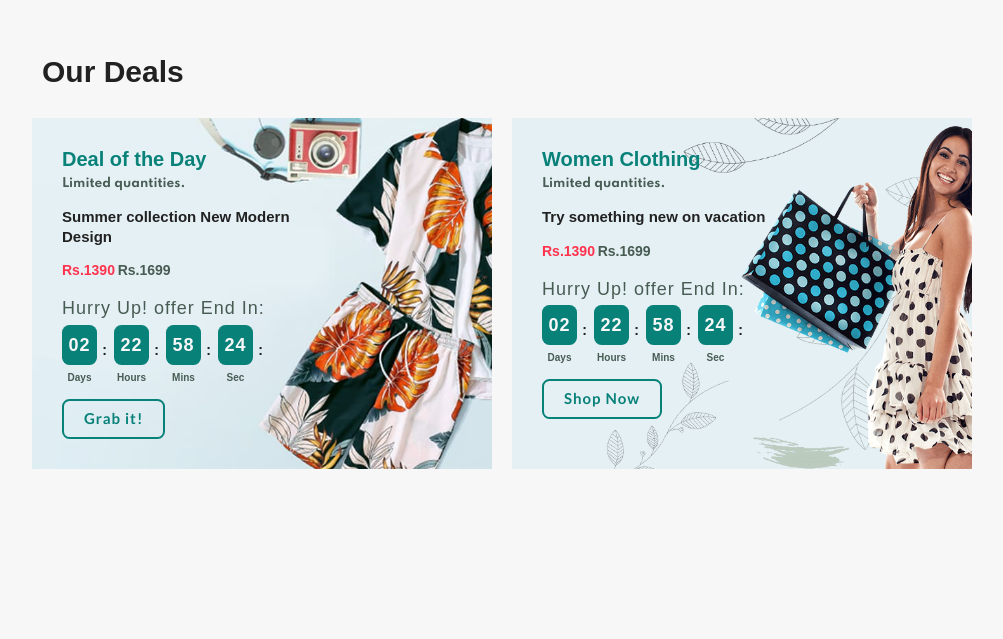
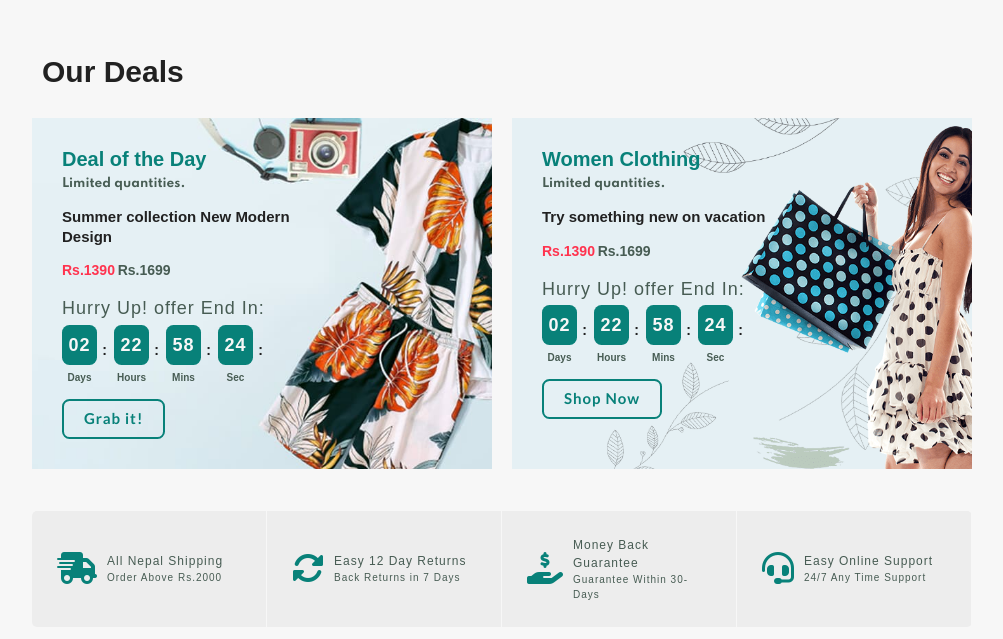
Before and after one commit to chandrakamalsingh007/Ecommerce-website, a website built with Vite: page index.html in a window 1280 px wide. Shown: the part 724-1363 px from the top of the page, without its empty margins (138-1141 px from the left). Before the commit the page ends 1203 px from the top, so only its background shows below. Built offline with nearby package versions, Linux system fonts and the light colour scheme.

Commit message:
Policy section

```diff
--- a/index.html
+++ b/index.html
@@ -178,5 +178,48 @@
     </section>
 
     <!-- ========== End Deals Section ========== -->
+     <!-- ========== Start Policy Section ========== -->
+     <section class="section-policy">
+      <div class="container grid grid-four--cols">
+        <div class="div-policy">
+          <div class="icons">
+            <i class="fa-solid fa-truck-fast"></i>
+          </div>
+          <div class="div-policy-text">
+            <p>All Nepal Shipping</p>
+            <p>Order Above Rs.2000</p>
+          </div>
+        </div>
+        <div class="div-policy">
+          <div class="icons">
+            <i class="fa-solid fa-rotate"></i>
+          </div>
+          <div class="div-policy-text">
+            <p>Easy 12 Day Returns</p>
+            <p>Back Returns in 7 Days </p>
+          </div>
+        </div>
+        <div class="div-policy">
+          <div class="icons">
+            <i class="fa-solid fa-hand-holding-dollar"></i>
+          </div>
+          <div class="div-policy-text">
+            <p>Money Back Guarantee</p>
+            <p>Guarantee Within 30-Days</p>
+          </div>
+        </div>
+        <div class="div-policy">
+          <div class="icons">
+            <i class="fa-solid fa-headset"></i>
+          </div>
+          <div class="div-policy-text">
+            <p>Easy Online Support</p>
+            <p>24/7 Any Time Support</p>
+          </div>
+        </div>
+      </div>
+     </section>
+     <!-- ========== End Policy Section ========== -->
+
   </body>
 </html>
--- a/style.css
+++ b/style.css
@@ -107,7 +107,9 @@ a {
 .grid-two--cols {
   grid-template-columns: repeat(2, 1fr);
 }
-
+.grid-four--cols{
+    grid-template-columns: repeat(4,1fr);
+}
 .btn {
   display: inline-block;
   background-color: var(--main-color);
@@ -344,6 +346,7 @@ main .section-hero {
 .deals-section h2{
     padding:2rem 18rem;
     font-size: 3rem;
+
 }
 
 .deals-section .container {
@@ -450,3 +453,40 @@ main .section-hero {
     line-height: 35px;
 }
 /*** End Deals Section *****/
+/***** Policy Section *****/
+.section-policy{
+    & .container{
+        margin:3.2rem 17rem;
+        padding:0;
+        border-radius: 0.5rem;
+        background-color: var(--backgroundSecondary);
+        -webkit-border-radius: 0.5rem;
+        -moz-border-radius: 0.5rem;
+        -ms-border-radius: 0.5rem;
+        -o-border-radius: 0.5rem;
+}
+}
+
+.div-policy{
+    padding: 2.5rem;
+    display: flex;
+    align-items: center;
+    gap: 1rem;
+    border-right: 0.1rem solid var(--backgroundColor);
+
+    & :last-child{
+        border-right: none;
+    }
+    & .icons{
+        font-size: 3.2rem;
+        color:var(--main-color)
+
+    }
+    & p{
+        font-size: 12px;
+    }
+    & p:last-child{
+        font-size: 10px;
+    }
+}
+/***** End Policy Section *****/
```
